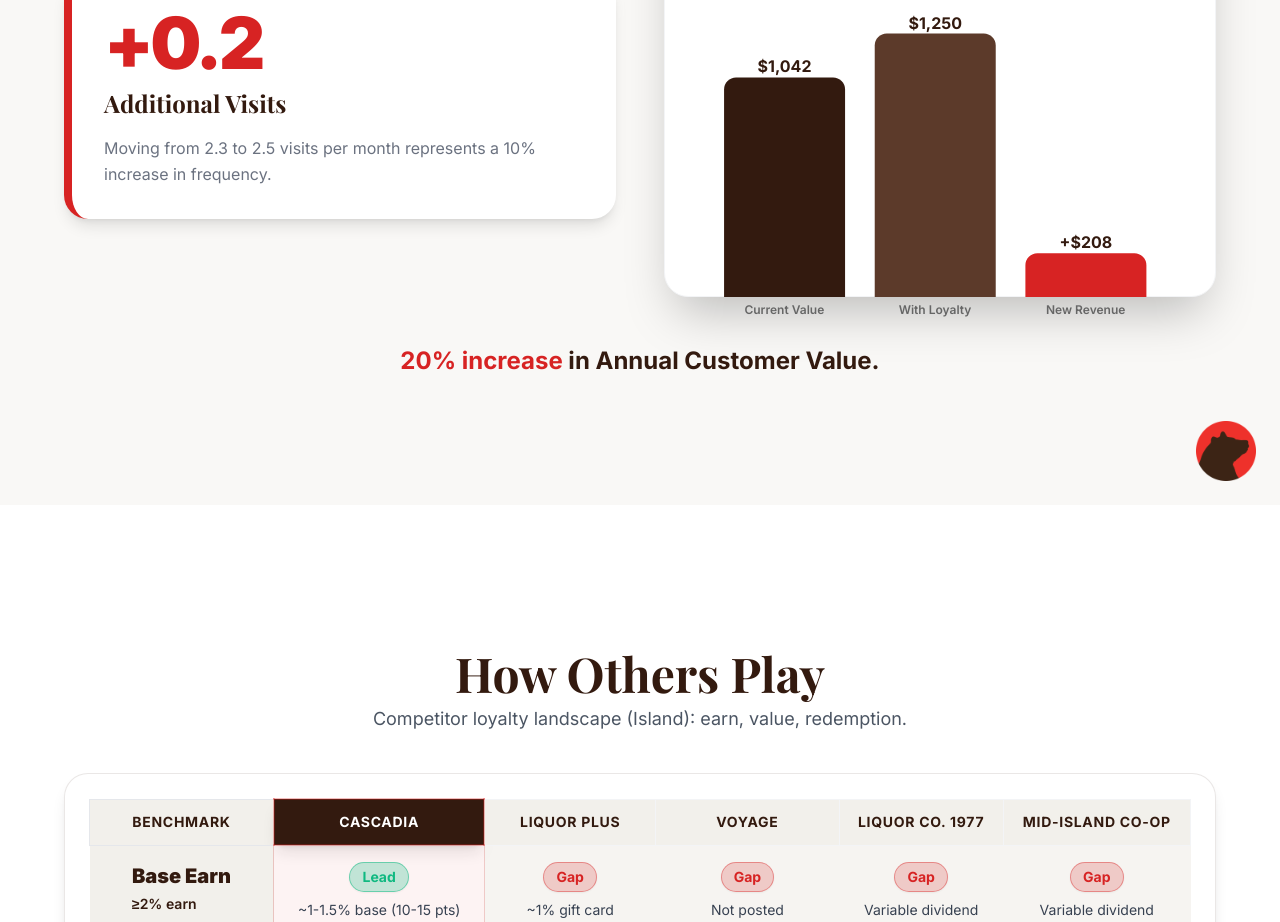
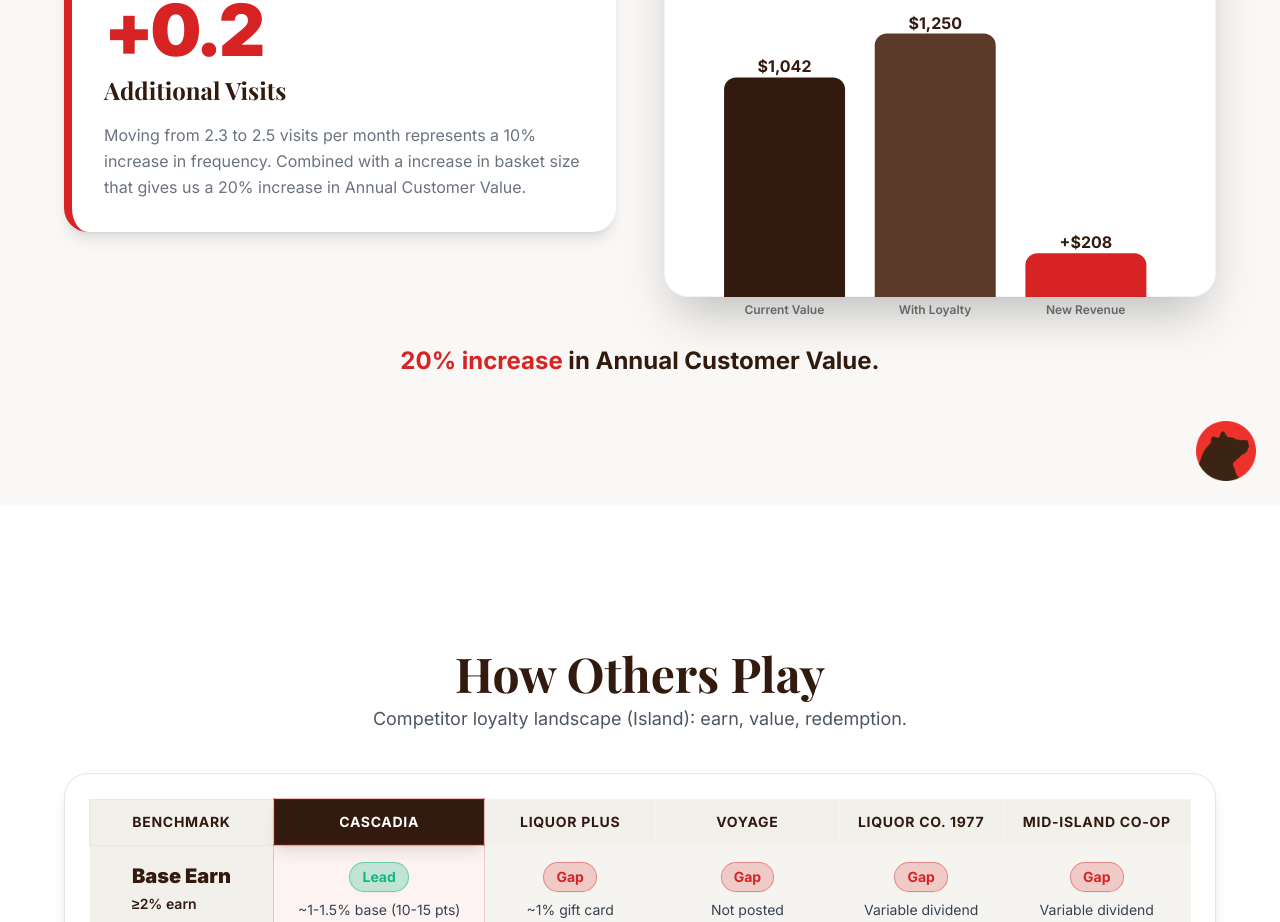
Before and after one commit to Cascadia376/loyalty-story, a React (Vite) app: page / in a window 1280 px wide. Shown: the part 2108-3030 px from the top of the page. Built offline with nearby package versions, Linux system fonts and the light colour scheme; a web font is replaced by a local one.

Commit message:
Update basket size metric

```diff
--- a/App.tsx
+++ b/App.tsx
@@ -322,7 +322,7 @@ export default function App() {
           <StatBox
             value="+0.2"
             label="Additional Visits"
-            subtext="Moving from 2.3 to 2.5 visits per month represents a 10% increase in frequency."
+            subtext="Moving from 2.3 to 2.5 visits per month represents a 10% increase in frequency. Combined with a increase in basket size that gives us a 20% increase in Annual Customer Value."
             delay={0.1}
           />
           <RevenueChart />
```
